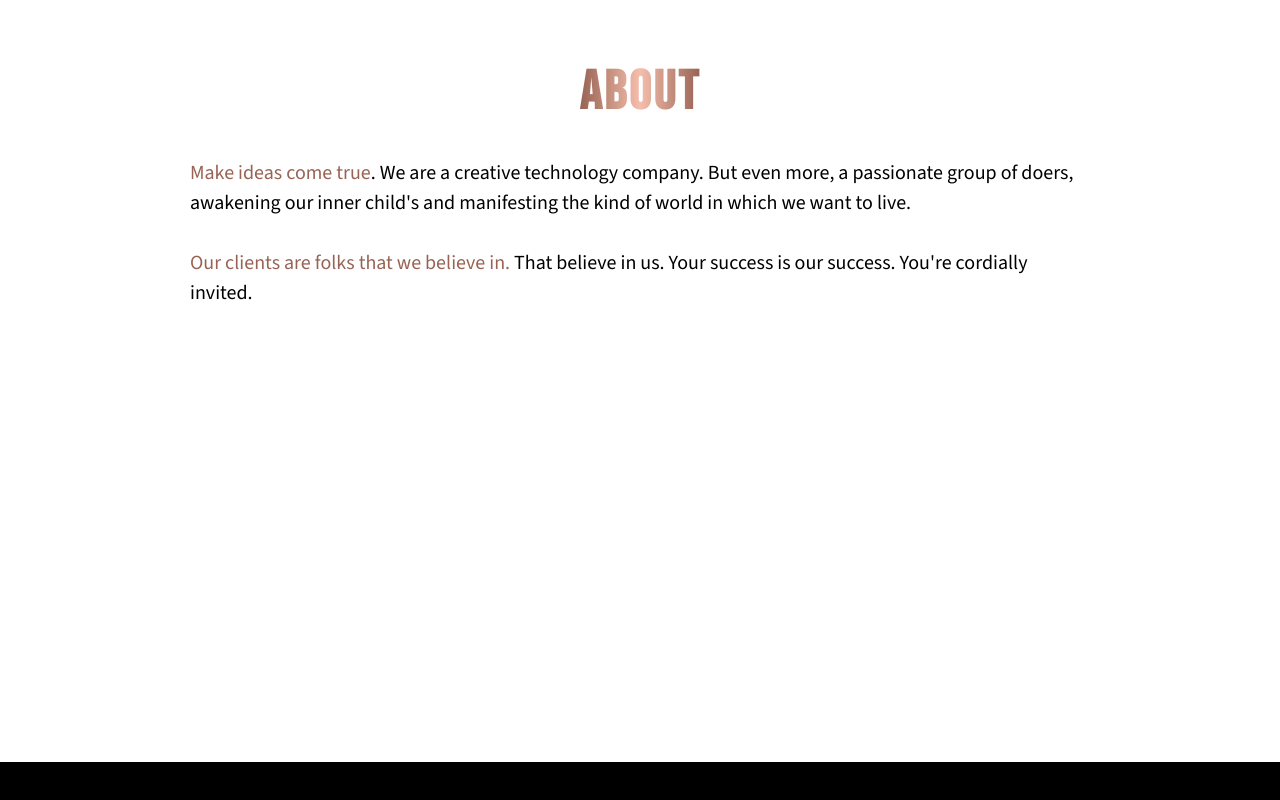
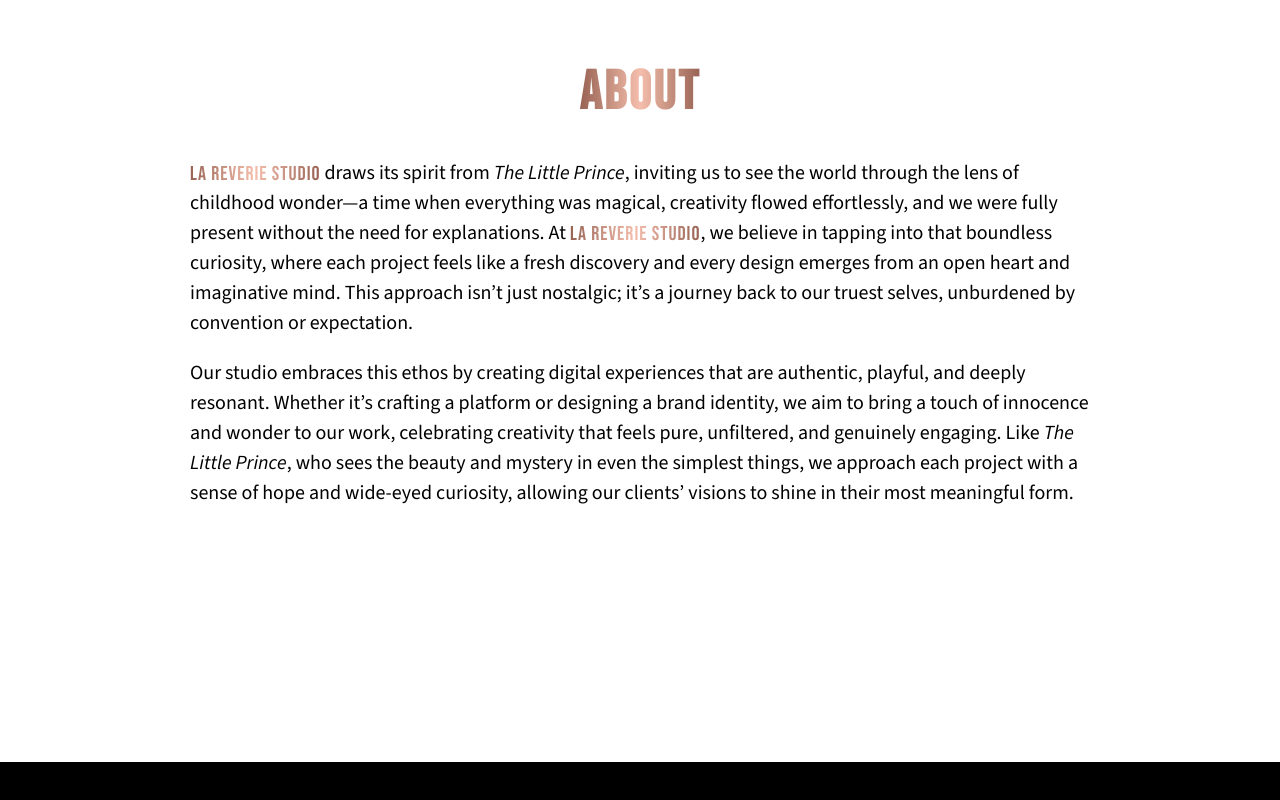
Before and after one commit to La-Reverie/lareverie.studio, a React (Create React App) app: page / in a window 1280 px wide. Shown: the part 838-1638 px from the top of the page. Built offline with nearby package versions, Linux system fonts and the light colour scheme.

Commit message:
updated about us section with bio from thesis

```diff
--- a/src/components/About.js
+++ b/src/components/About.js
@@ -12,9 +12,12 @@
         </h2>
 
         <article className="text-black text-base font-normal leading-normal pb-3 pt-1">
-          <span className='standout-01'>Make ideas come true</span>. We are a creative technology company. But even more, a passionate group of doers, awakening our inner child's and manifesting the kind of world in which we want to live.
-          <br /><br />
-          <span className='standout-01'>Our clients are folks that we believe in.</span> That believe in us. Your success is our success. You're cordially invited.
+          <p className='mb-5'>
+            <span className='company'>La Reverie Studio</span> draws its spirit from <i>The Little Prince</i>, inviting us to see the world through the lens of childhood wonder—a time when everything was magical, creativity flowed effortlessly, and we were fully present without the need for explanations. At <span className='company'>La Reverie Studio</span>, we believe in tapping into that boundless curiosity, where each project feels like a fresh discovery and every design emerges from an open heart and imaginative mind. This approach isn’t just nostalgic; it’s a journey back to our truest selves, unburdened by convention or expectation.
+          </p>
+          <p>
+            Our studio embraces this ethos by creating digital experiences that are authentic, playful, and deeply resonant. Whether it’s crafting a platform or designing a brand identity, we aim to bring a touch of innocence and wonder to our work, celebrating creativity that feels pure, unfiltered, and genuinely engaging. Like <i>The Little Prince</i>, who sees the beauty and mystery in even the simplest things, we approach each project with a sense of hope and wide-eyed curiosity, allowing our clients’ visions to shine in their most meaningful form.
+          </p>
         </article>
       </div>
     </section>
```
